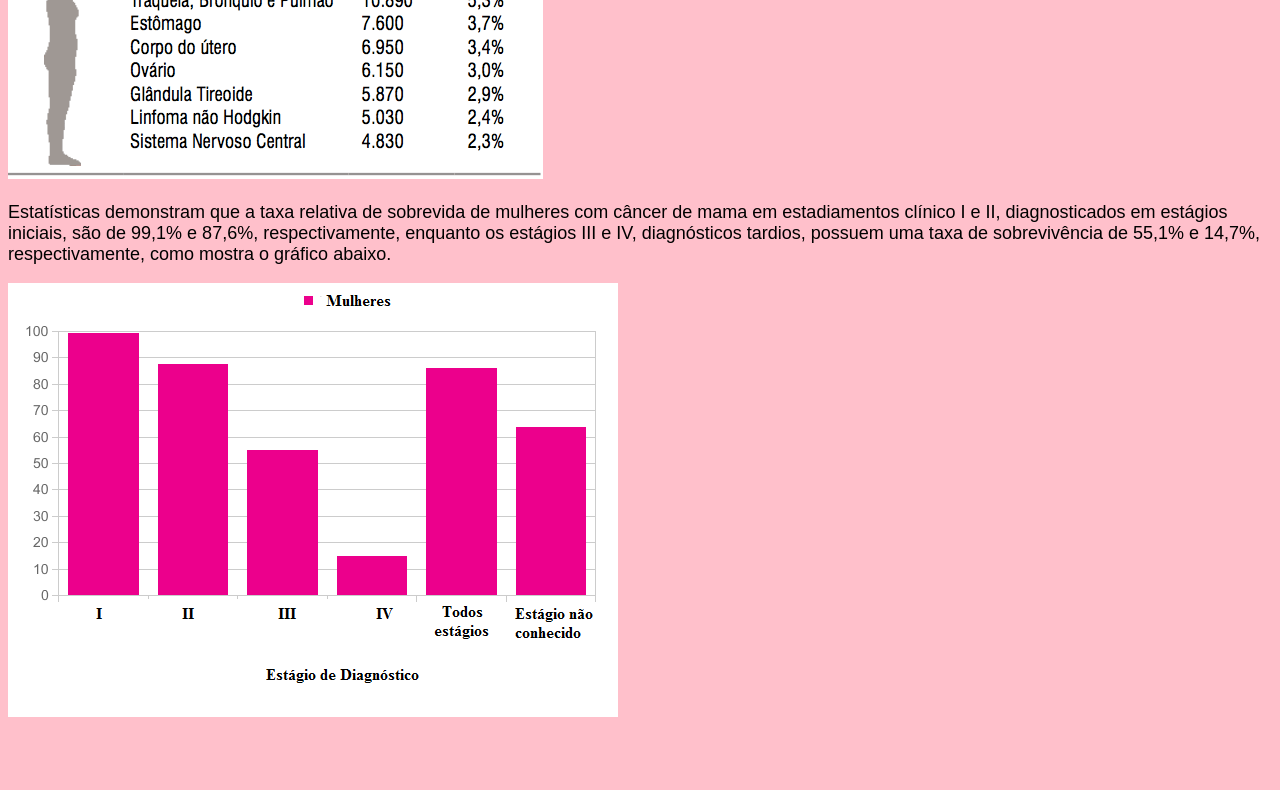
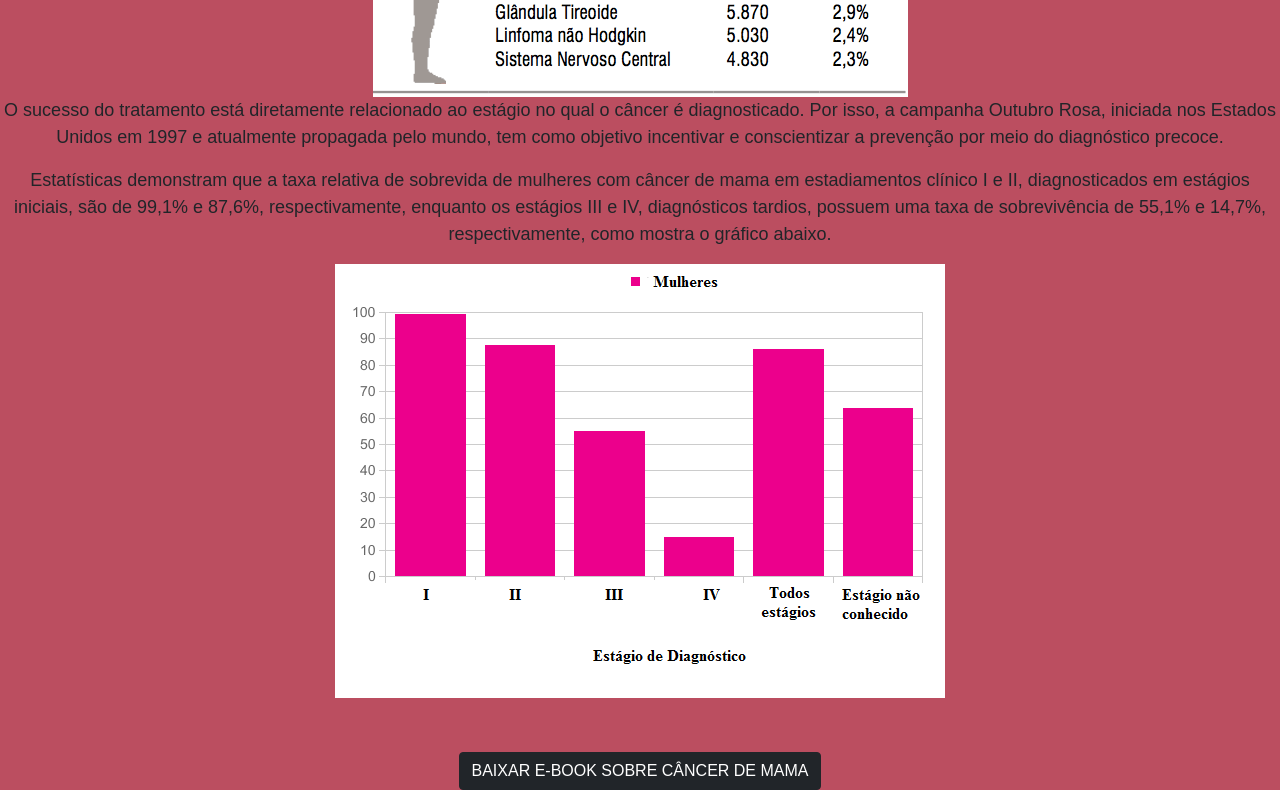
Before and after one commit to Jesua02/2151-Jesua, a plain HTML site: page aula/index.html in a window 1280 px wide. Shown: the part 676-1466 px from the top of the page. Before the commit the page ends 1406 px from the top, so only its background shows below. Drawn offline with nearby package versions, Linux system fonts and the light colour scheme.

Commit message:
outubro rosa

```diff
--- a/aula/css/style.css
+++ b/aula/css/style.css
@@ -1,4 +1,8 @@
 body{
-    background-color:pink;
+    text-align: center;
+    background-color:rgb(187, 78, 96);
 font-size:large;
 font-family:'Quicksand', sans-serif;}
+h1{
+    text-align: center;
+}
--- a/aula/index.html
+++ b/aula/index.html
@@ -5,6 +5,7 @@
     <meta http-equiv="X-UA-Compatible" content="IE=edge">
     <meta name="viewport" content="width=device-width, initial-scale=1.0">
 
+    <link href="https://cdn.jsdelivr.net/npm/bootstrap@5.1.3/dist/css/bootstrap.min.css" rel="stylesheet" integrity="sha384-1BmE4kWBq78iYhFldvKuhfTAU6auU8tT94WrHftjDbrCEXSU1oBoqyl2QvZ6jIW3" crossorigin="anonymous">
     <link rel="stylesheet" href="css/style.css">
 
 
@@ -23,13 +24,13 @@
 
    <h2>E no Brasil?</h2>
            <p> A primeira iniciativa em relação ao Outubro Rosa no Brasil aconteceu em 2002, quando o monumento Obelisco do Ibirapuera, em São Paulo, recebeu uma iluminação dessa cor. A ação foi impulsionada por um grupo de mulheres simpatizantes ao movimento em conjunto com uma empresa europeia.</p>
-
+           <img src="imagem outubro rosa.png" alt="">
            <p>O sucesso do tratamento está diretamente relacionado ao estágio no qual o câncer é diagnosticado. Por isso, a campanha Outubro Rosa, iniciada nos Estados Unidos em 1997 e atualmente propagada pelo mundo, tem como objetivo incentivar e conscientizar a prevenção por meio  do diagnóstico precoce.</p>
-
-              <img src="imagem outubro rosa.png" alt="">
 
            <p>Estatísticas demonstram que a taxa relativa de sobrevida de mulheres com câncer de mama em estadiamentos clínico I e II, diagnosticados em estágios iniciais, são de 99,1% e 87,6%, respectivamente, enquanto os estágios III e IV, diagnósticos tardios, possuem uma taxa de sobrevivência de 55,1% e 14,7%, respectivamente, como mostra o gráfico abaixo.</p>
 
-           <img src="texto.png" alt="">
+           <img src="texto.png" alt=""><br><br><br>
+           <a href="https://amigosdohc.org.br/wp-content/uploads/2019/10/ebook-montado-baixa.pdf"><button type="button" class="btn btn-dark">BAIXAR E-BOOK SOBRE CÂNCER DE MAMA</button></a>
+           <script src="https://cdn.jsdelivr.net/npm/bootstrap@5.1.3/dist/js/bootstrap.bundle.min.js" integrity="sha384-ka7Sk0Gln4gmtz2MlQnikT1wXgYsOg+OMhuP+IlRH9sENBO0LRn5q+8nbTov4+1p" crossorigin="anonymous"></script>
 </body>
 </html>
```
